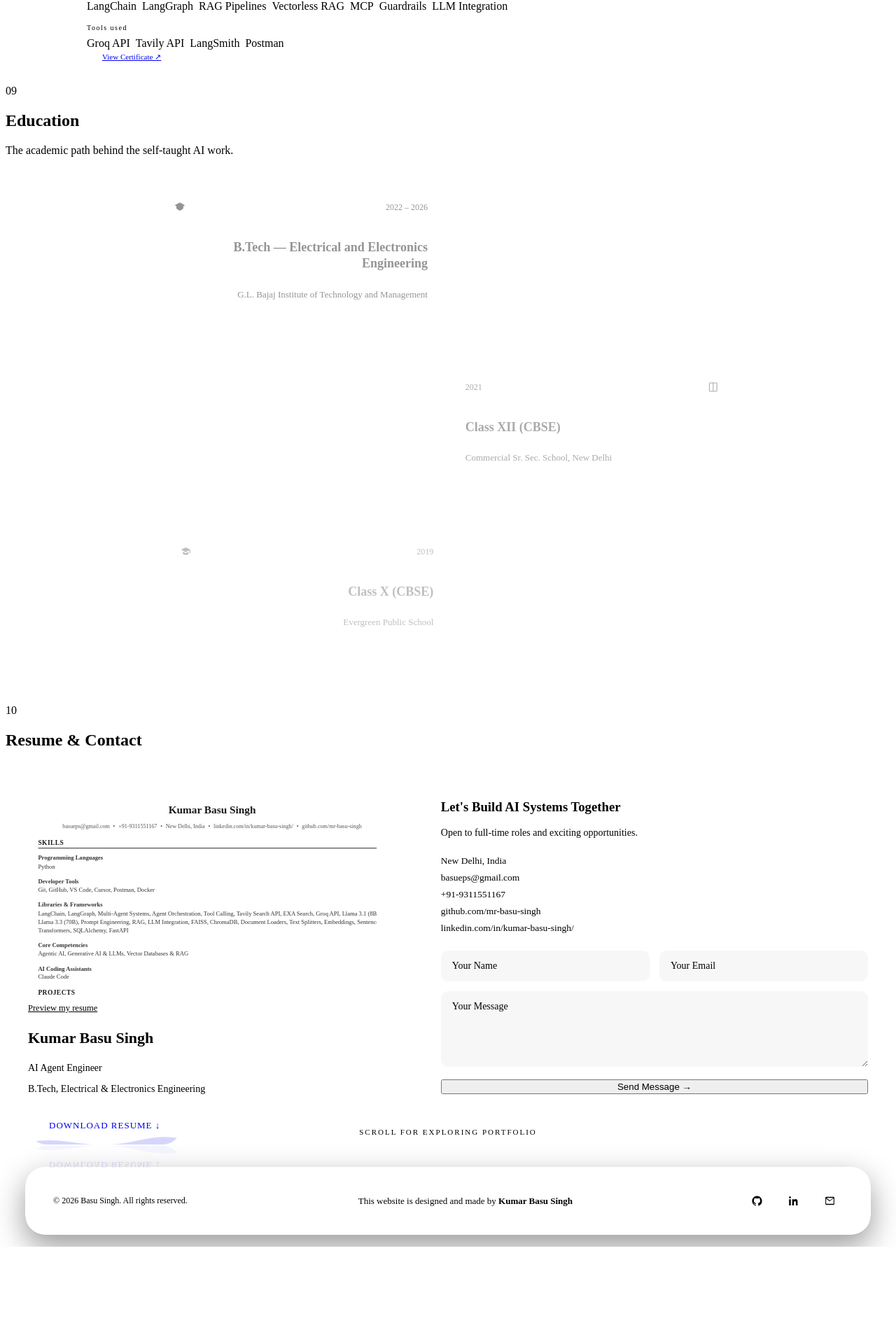
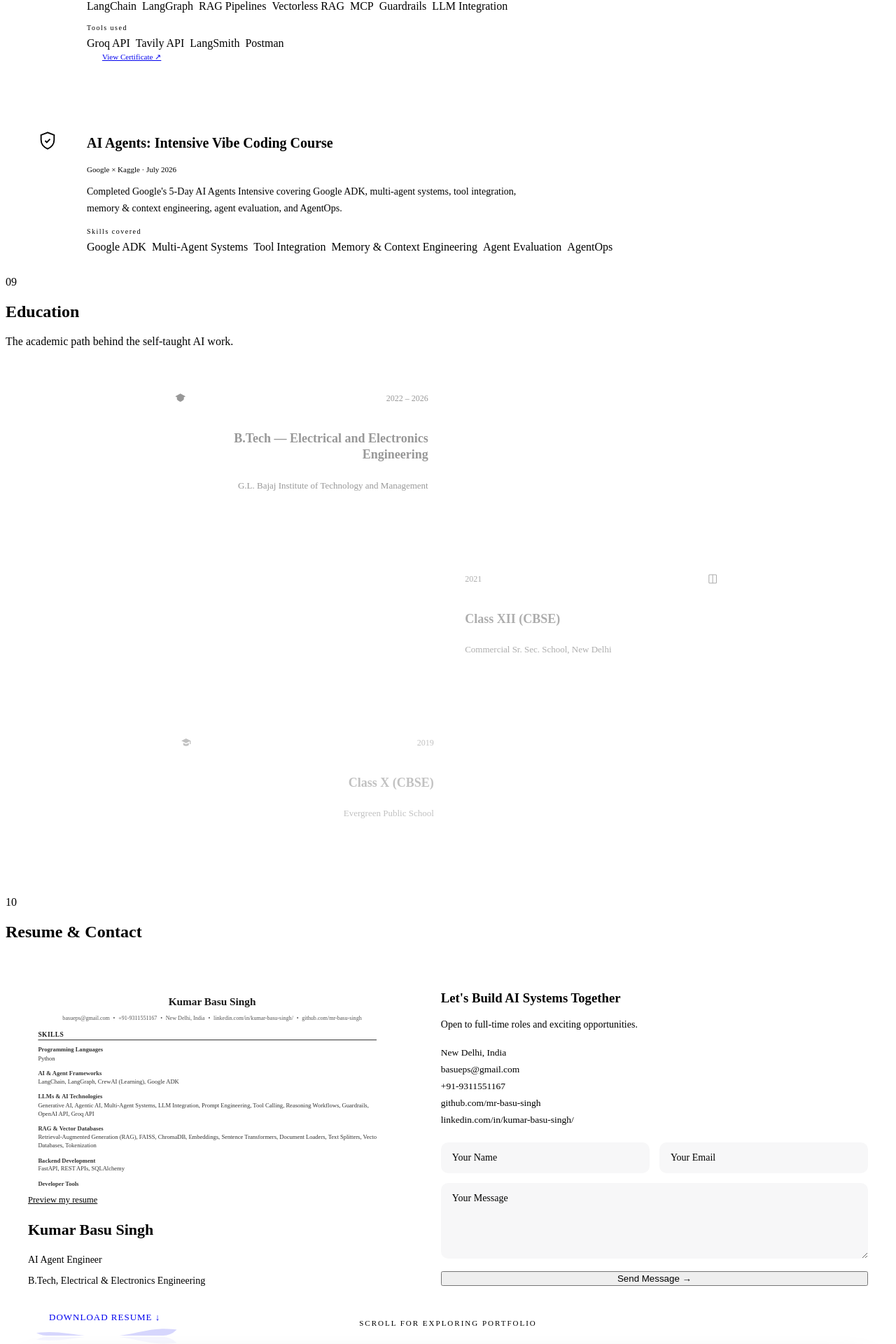
Before and after one commit to mr-basu-singh/basu_portfolio, a React (Vite) app: page / in a window 1280 px wide. Shown: the part 6454-8374 px from the top of the page at 70% size. Before the commit the page ends 8235 px from the top, so only its background shows below. Built offline with nearby package versions, Linux system fonts and the light colour scheme; the HTML template or start-up script is replaced by a standard one.

Commit message:
Update resume content: new skills, certifications, and project details

```diff
--- a/src/components/sections/Certifications.jsx
+++ b/src/components/sections/Certifications.jsx
@@ -32,13 +32,17 @@ export default function Certifications() {
                 <span className="cert-row-label mono">Skills covered</span>
                 <div className="cert-chips">{c.skills.map((s) => <span key={s} className="chip">{s}</span>)}</div>
               </div>
+              {c.tools.length > 0 && (
                 <div className="cert-row">
                   <span className="cert-row-label mono">Tools used</span>
                   <div className="cert-chips">{c.tools.map((s) => <span key={s} className="chip">{s}</span>)}</div>
                 </div>
+              )}
+              {c.link && (
                 <a href={c.link} target="_blank" rel="noopener noreferrer" className="btn ghost cert-btn">
                   View Certificate ↗
                 </a>
+              )}
             </div>
           </div>
         ))}
--- a/src/components/sections/ResumeContact.jsx
+++ b/src/components/sections/ResumeContact.jsx
@@ -37,7 +37,13 @@ function ResumeDocument({ compact = false }) {
         <>
           <h3 className="resume-doc-h">Certifications & Training</h3>
           {resumeDoc.certifications.map((c) => (
-            <p key={c.title} className="resume-doc-line"><strong>{c.title}</strong> · {c.date}<br />{c.desc}</p>
+            <div key={c.title} className="resume-doc-proj">
+              <div className="resume-doc-proj-head">
+                <strong>{c.title}</strong>
+                <span>{c.date}</span>
+              </div>
+              <p className="resume-doc-cert-desc">{c.desc}</p>
+            </div>
           ))}
 
           <h3 className="resume-doc-h">Education</h3>
@@ -236,6 +242,7 @@ export default function ResumeContact() {
         .resume-doc-proj-head{ display:flex; justify-content:space-between; gap:10px; font-size:9.5px; margin-bottom:2px; }
         .resume-doc-proj-head span{ white-space:nowrap; color:#666; font-size:8.5px; }
         .resume-doc-demo{ font-size:8.5px; color:var(--accent-2); margin-bottom:2px; }
+        .resume-doc-cert-desc{ font-size:9.5px; line-height:1.4; color:#333; }
         .resume-doc ul{ margin:0; padding-left:14px; }
         .resume-doc li{ font-size:9.5px; line-height:1.4; color:#333; margin-bottom:2px; }
 
--- a/src/data/content.js
+++ b/src/data/content.js
@@ -212,7 +212,6 @@ export const process = [
   },
 ];
 
-
 export const certifications = [
   {
     title: 'Agentic AI with Python',
@@ -222,6 +221,15 @@ export const certifications = [
     skills: ['LangChain', 'LangGraph', 'RAG Pipelines', 'Vectorless RAG', 'MCP', 'Guardrails', 'LLM Integration'],
     tools: ['Groq API', 'Tavily API', 'LangSmith', 'Postman'],
     link: 'https://www.udemy.com/certificate/UC-062a0b20-ce9b-4a5d-b494-d68bd4c6ca8c/',
+  },
+  {
+    title: 'AI Agents: Intensive Vibe Coding Course',
+    issuer: 'Google × Kaggle',
+    date: 'July 2026',
+    desc: "Completed Google's 5-Day AI Agents Intensive covering Google ADK, multi-agent systems, tool integration, memory & context engineering, agent evaluation, and AgentOps.",
+    skills: ['Google ADK', 'Multi-Agent Systems', 'Tool Integration', 'Memory & Context Engineering', 'Agent Evaluation', 'AgentOps'],
+    tools: [],
+    link: null,
   },
 ];
 
@@ -241,9 +249,11 @@ export const loaderExplore = [
 export const resumeDoc = {
   skills: [
     { label: 'Programming Languages', value: 'Python' },
+    { label: 'AI & Agent Frameworks', value: 'LangChain, LangGraph, CrewAI (Learning), Google ADK' },
+    { label: 'LLMs & AI Technologies', value: 'Generative AI, Agentic AI, Multi-Agent Systems, LLM Integration, Prompt Engineering, Tool Calling, Reasoning Workflows, Guardrails, OpenAI API, Groq API' },
+    { label: 'RAG & Vector Databases', value: 'Retrieval-Augmented Generation (RAG), FAISS, ChromaDB, Embeddings, Sentence Transformers, Document Loaders, Text Splitters, Vector Databases, Tokenization' },
+    { label: 'Backend Development', value: 'FastAPI, REST APIs, SQLAlchemy' },
     { label: 'Developer Tools', value: 'Git, GitHub, VS Code, Cursor, Postman, Docker' },
-    { label: 'Libraries & Frameworks', value: 'LangChain, LangGraph, Multi-Agent Systems, Agent Orchestration, Tool Calling, Tavily Search API, EXA Search, Groq API, Llama 3.1 (8B), Llama 3.3 (70B), Prompt Engineering, RAG, LLM Integration, FAISS, ChromaDB, Document Loaders, Text Splitters, Embeddings, Sentence Transformers, SQLAlchemy, FastAPI' },
-    { label: 'Core Competencies', value: 'Agentic AI, Generative AI & LLMs, Vector Databases & RAG' },
     { label: 'AI Coding Assistants', value: 'Claude Code' },
   ],
   projects: [
@@ -263,7 +273,7 @@ export const resumeDoc = {
       demo: 'Live Demo: AI Career Mentor Agent · Streamlit',
       bullets: [
         'Architected a 3-node LangGraph workflow that dynamically extracts top 10 in-demand skills for target roles, integrating Tavily Search API to provide real-time, verified documentation links for each skill.',
-        'Developed a structured roadmap generation engine that synthesizes role-specific learning paths, pro tips, and completion timelines.',
+        'Developed a structured roadmap generation engine that synthesizes role-specific learning paths, pro tips, and completion timelines, increasing user engagement by providing actionable, personalized career guidance.',
         'Automated the generation of branded, downloadable career roadmaps using ReportLab, reducing manual document creation time by 90%.',
       ],
     },
@@ -273,13 +283,14 @@ export const resumeDoc = {
       demo: null,
       bullets: [
         'Engineered a full-stack benchmarking platform evaluating 4 LLMs (Llama 3.3, Llama 3.1, Gemma 2, Qwen QwQ) against custom datasets using Sentence Transformer similarity and LLM-as-a-Judge metrics.',
-        'Implemented a custom hallucination detection system with a 0.4 similarity threshold, identifying Llama 3.3 as the optimal high-performance model while validating Llama 3.1 for 4.5× cost reduction.',
-        'Developed 15 REST API endpoints via FastAPI with Swagger documentation, backed by a SQLite/SQLAlchemy experiment-tracking system and Docker Compose deployment.',
+        'Implemented a custom hallucination detection system with a 0.4 similarity threshold, identifying Llama 3.3 as the optimal high performance model (0.695 similarity / 7.4 judge score) while validating Llama 3.1 for 4.5× cost reduction in production.',
+        'Developed 15 REST API endpoints via FastAPI with Swagger documentation, backed by a SQLite/SQLAlchemy experiment-tracking system and Docker Compose deployment, validated with a 12-test unit test suite.',
       ],
     },
   ],
   certifications: [
     { title: 'Agentic AI with Python — Krish Naik (Udemy)', date: '28 May 2026', desc: 'Hands-on training in building AI agents and multi-agent systems using LangChain, LangGraph, RAG pipelines, Vectorless RAG, Model Context Protocol (MCP), Guardrails, and LLM integration.' },
+    { title: 'AI Agents: Intensive Vibe Coding Course — Google × Kaggle', date: 'July 2026', desc: "Completed Google's 5-Day AI Agents Intensive covering Google ADK, multi-agent systems, tool integration, memory & context engineering, agent evaluation, and AgentOps." },
   ],
   education: [
     { range: '2022 – 2026', title: 'B.Tech — Electrical and Electronics Engineering', place: 'G.L. Bajaj Institute of Technology and Management' },
```
Lines whose indentation alone changed are shown as unchanged.
